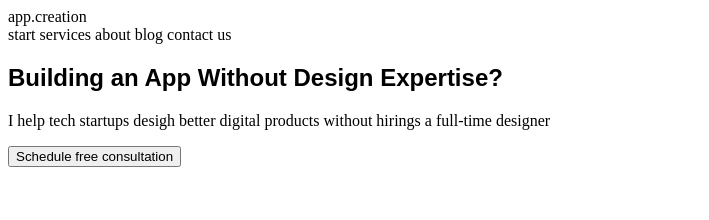
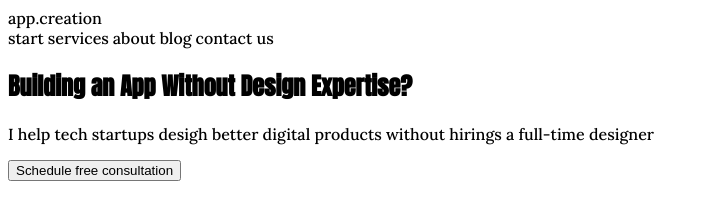
Before and after one commit to WebHeroSchool/new-project2, a plain HTML site: page index.html in a window 1280 px wide. Shown: the whole page, without its empty margins (0-709 px from the left). Drawn offline with Linux system fonts and the light colour scheme.

Commit message:
index.html

```diff
--- a/index.html
+++ b/index.html
@@ -2,8 +2,8 @@
 <html>
   <head>
    <meta charset= 'utf-8'>
-   <link rel="stylesheet" href="./style.css"
    <link href="https://fonts.googleapis.com/css2?family=Anton&family=Lora:wght@500&display=swap" rel="stylesheet">
+   <link rel="stylesheet" href="./style.css">
    <title>Document</title>
   </head>
   <body>
```
